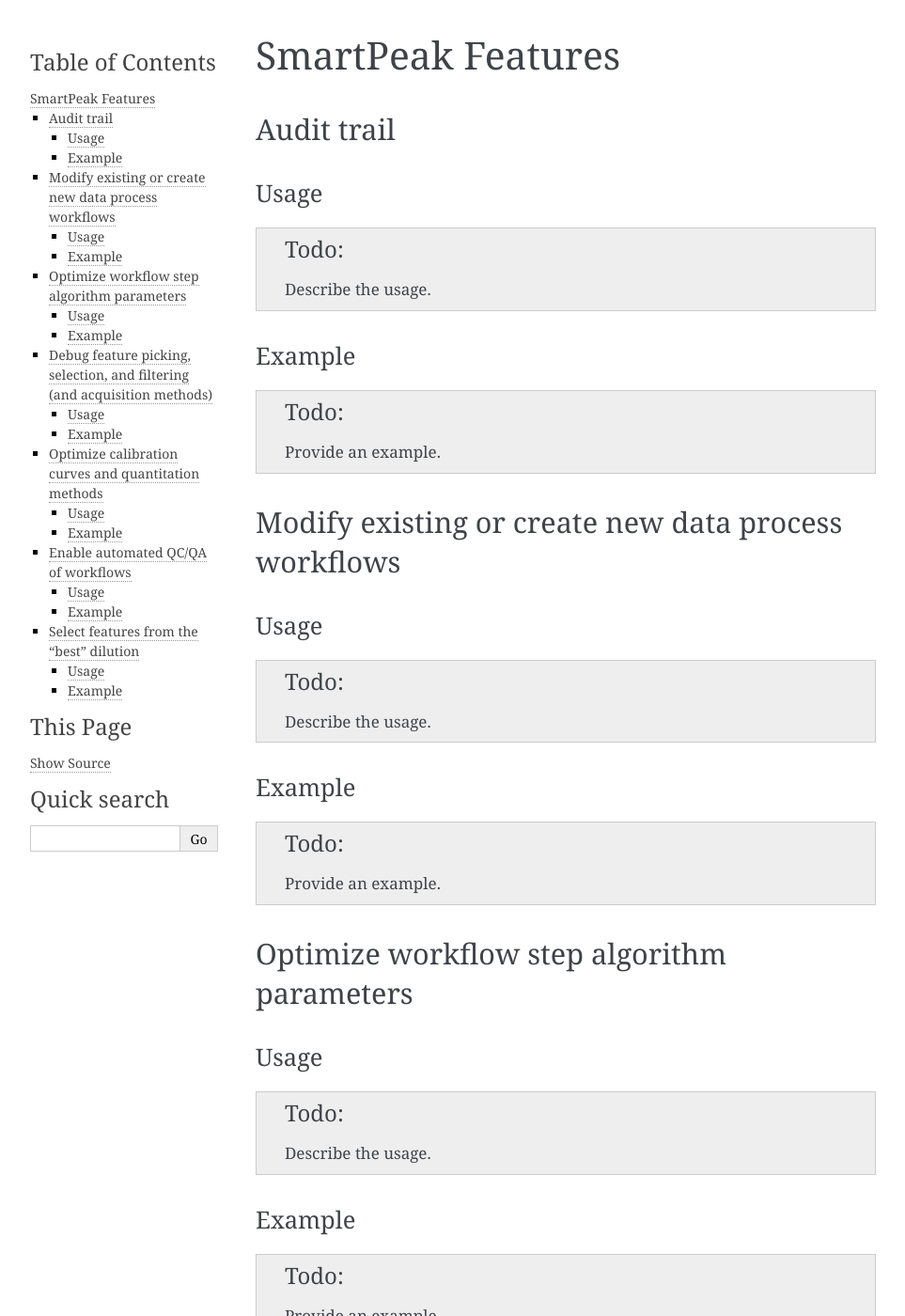
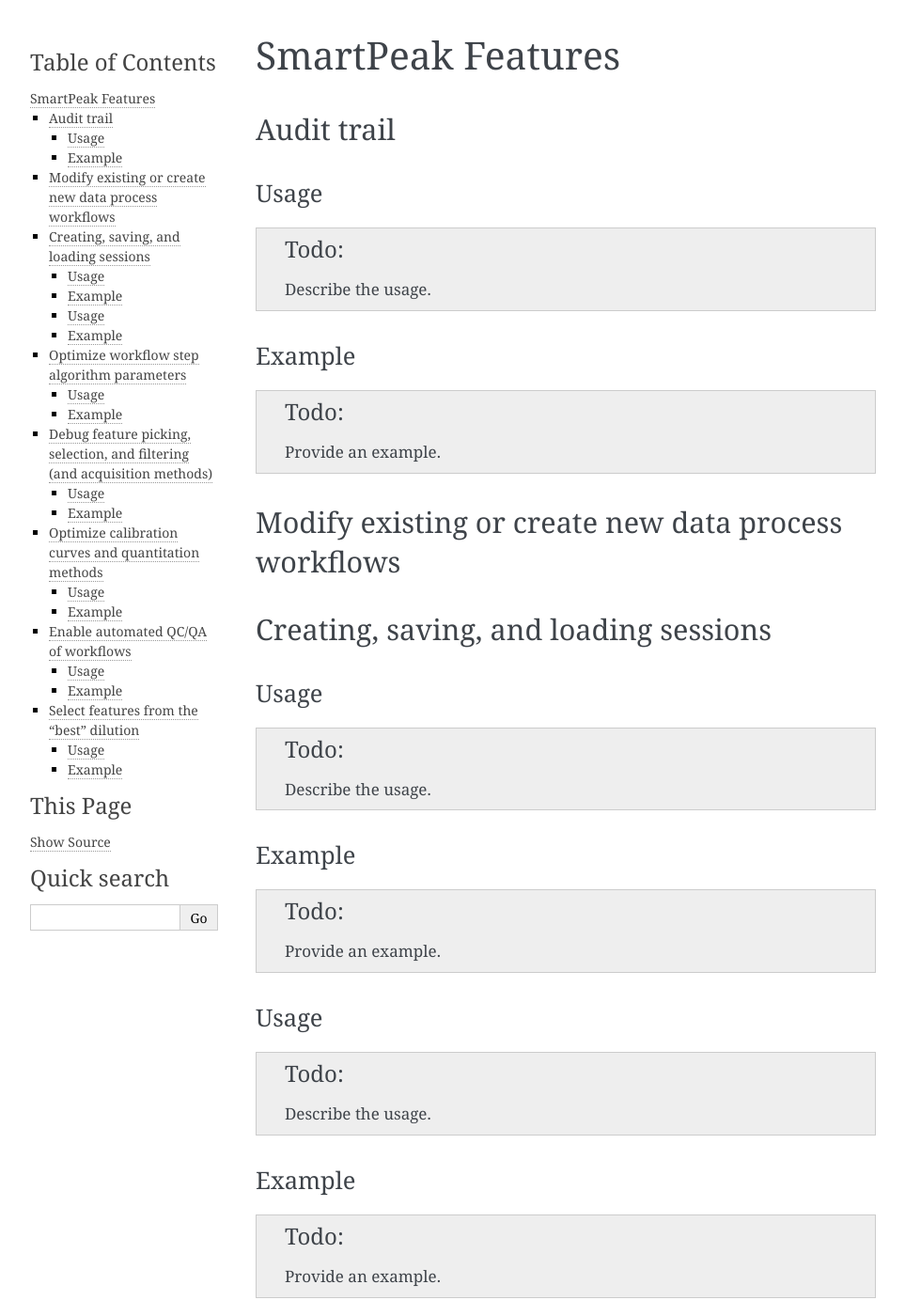
Before and after one commit to AutoFlowResearch/SmartPeak, a Sphinx documentation site: the page built from docs/start/features.rst, in a window 1280 px wide and 1400 px high. Shown: the whole window at 94% size, without its empty margins (148-1111 px from the left). Built offline with Sphinx 7.4.7, drawn with Linux system fonts in a browser that asks for light colours; pages that are not in the unit, such as notebooks, are missing from menus.

Commit message:
wip: revising and expanding features

```diff
--- a/docs/start/features.rst
+++ b/docs/start/features.rst
@@ -18,6 +18,21 @@
 
 Modify existing or create new data process workflows
 -----------------------------------------------------------------------------
+
+Creating, saving, and loading sessions
+-----------------------------------------------------------------------------
+
+Usage
+~~~~~
+
+.. todo::
+    Describe the usage.
+
+Example
+~~~~~~~
+
+.. todo::
+    Provide an example.
 
 Usage
 ~~~~~
```
